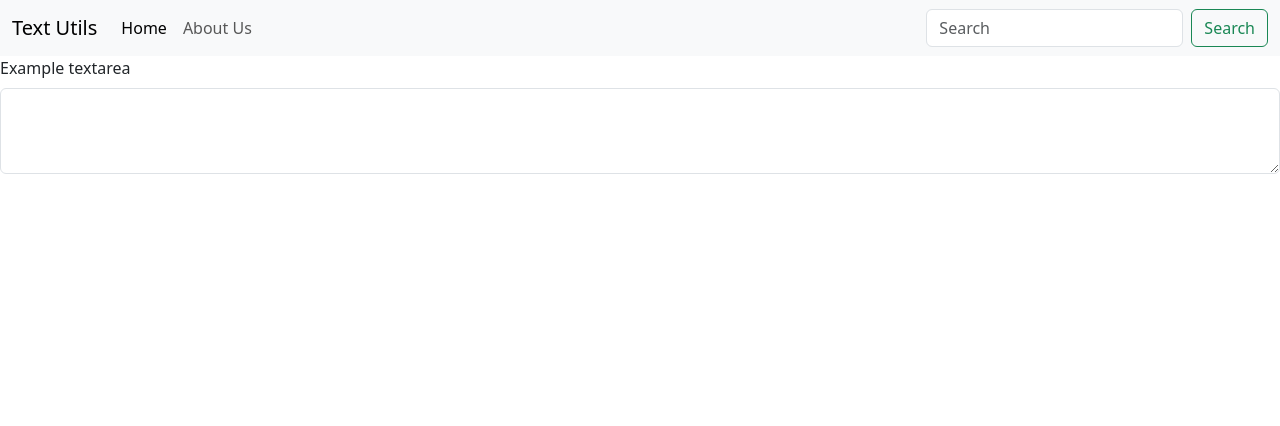
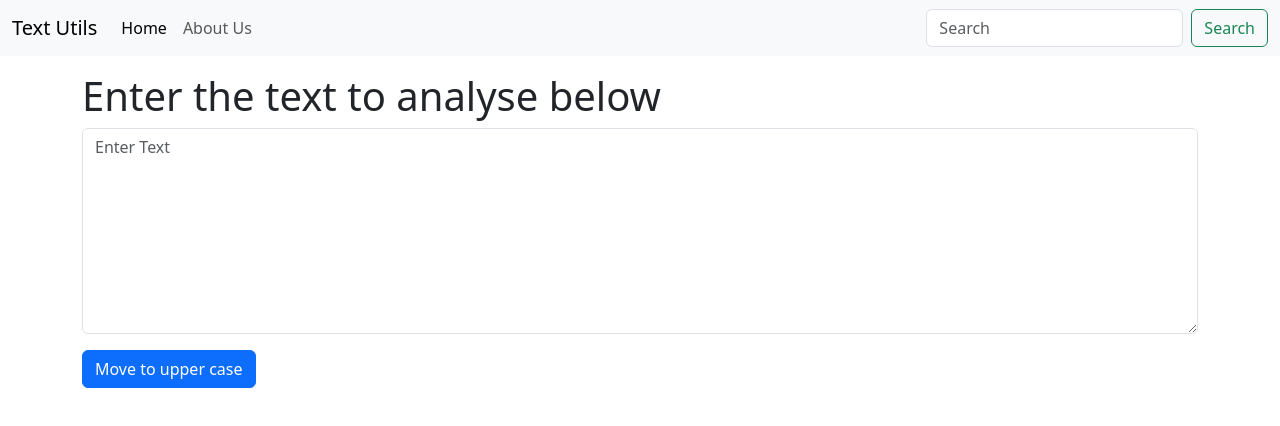
Before and after one commit to XCyclopsX/TextUtils, a React (Create React App) app: page / in a window 1280 px wide. Shown: the top 426 px of the page. Built offline with nearby package versions, Linux system fonts and the light colour scheme.

Commit message:
State holding and Handling events working in Textform

```diff
--- a/src/App.js
+++ b/src/App.js
@@ -7,7 +7,9 @@
   <>
 
   <Navbar title = 'Text Utils' homeText = 'Home' aboutText = 'About Us'/>
-  <TextForm/>
+  <div className="container my-3">  <TextForm heading = 'Enter the text to analyse below'/>  </div>
+
+
   </>
   );
 }
--- a/src/components/TextForm.js
+++ b/src/components/TextForm.js
@@ -1,12 +1,27 @@
-import React from 'react'
+import React,{useState} from 'react'
 
-export default function Forms() {
+export default function TextForm(props) {
+
+  const handleupclick = () =>{
+    // console.log('Button has been clicked' + text);
+    let newtext = text.toUpperCase();
+    settext(newtext)
+  }
+
+  const handleonchange = (event) => {
+    // console.log('On change');
+    settext(event.target.value)
+  }
+
+  const [ text, settext ] = useState("");
+
   return (
     <div>
-        <div class="mb-3">
-        <label for="exampleFormControlTextarea1" className="form-label">Example textarea</label>
-        <textarea className="form-control" id="exampleFormControlTextarea1" rows="3"></textarea>
+        <h1>{props.heading}</h1>
+        <div className="mb-3">
+        <textarea className="form-control" value={text} placeholder='Enter Text' onChange={handleonchange} id="exampleFormControlTextarea1" rows="8"></textarea>
         </div>
+        <button className="btn btn-primary" onClick={handleupclick}>Move to upper case</button>
     </div>
   )
 }
```
